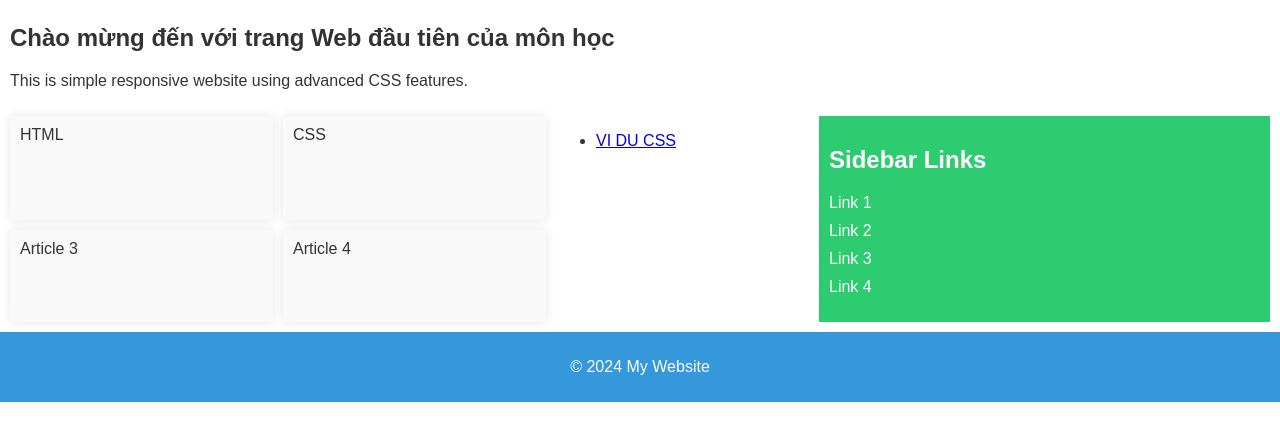
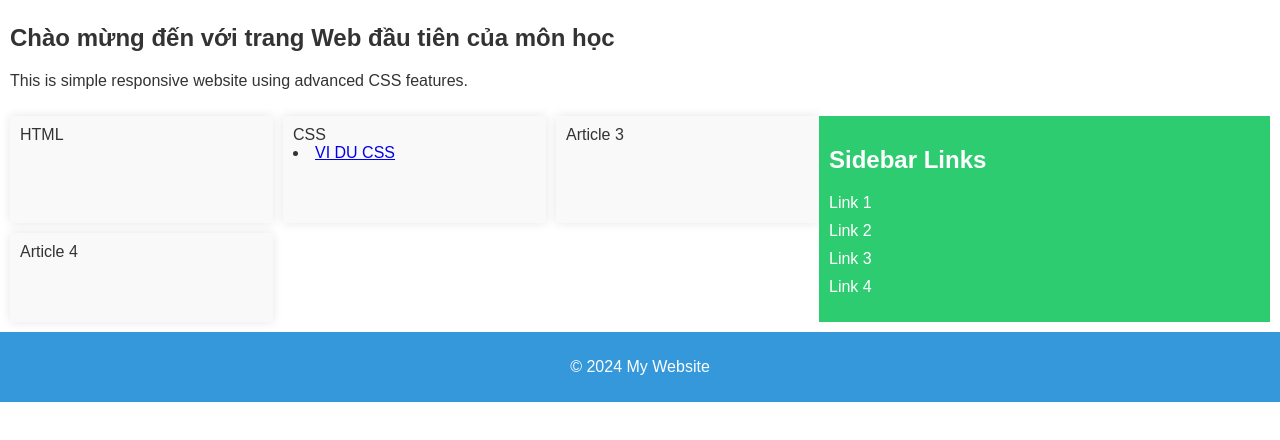
Before and after one commit to ngndnhqbao/ngndnhqbao.github.io, a plain HTML site: page index.html in a window 1280 px wide. Shown: the part 182-622 px from the top of the page. Drawn offline with Linux system fonts and the light colour scheme.

Commit message:
Add HTML

```diff
--- a/index.html
+++ b/index.html
@@ -34,10 +34,7 @@
 
         <section class="articles">
             <article class="article">HTML</article>
-            <article class="article">CSS</article>
-            <ul>
-                <li><a href="#">VI DU CSS</a></li>
-            </ul>
+            <article class="article">CSS <li><a href="./CSS/VD2.html">VI DU CSS</a></li></article>
             <article class="article">Article 3</article>
             <article class="article">Article 4</article>
         </section>
```
